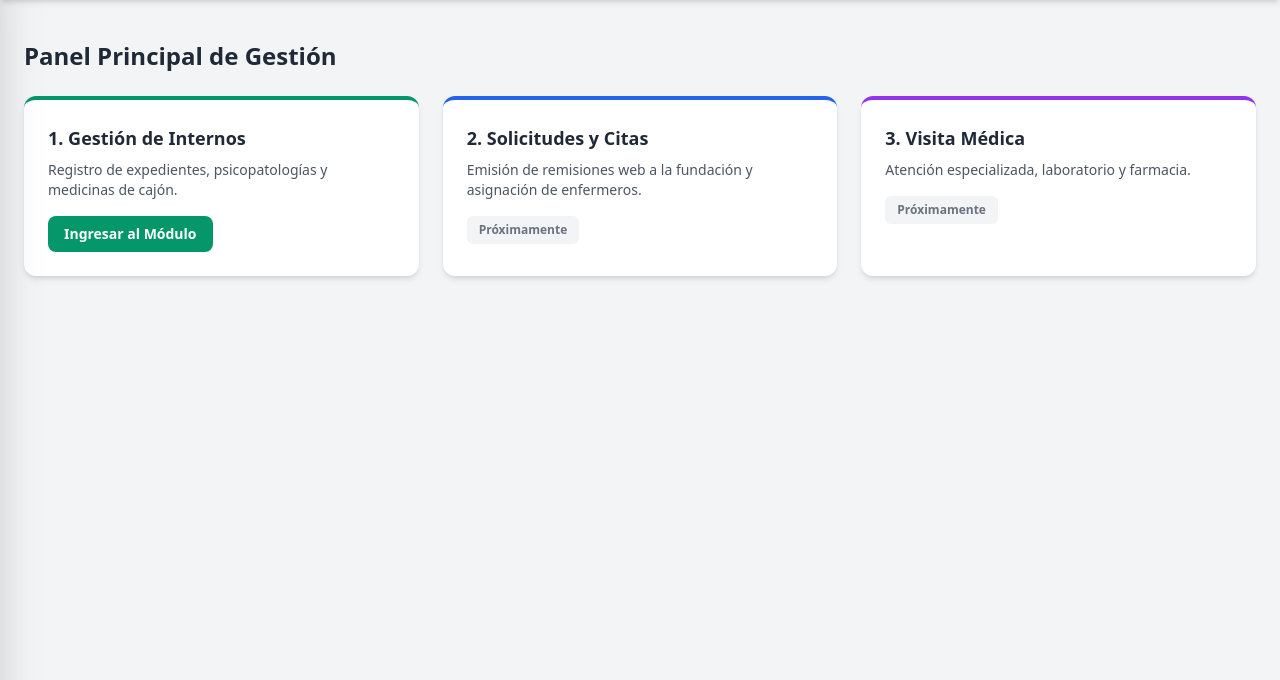
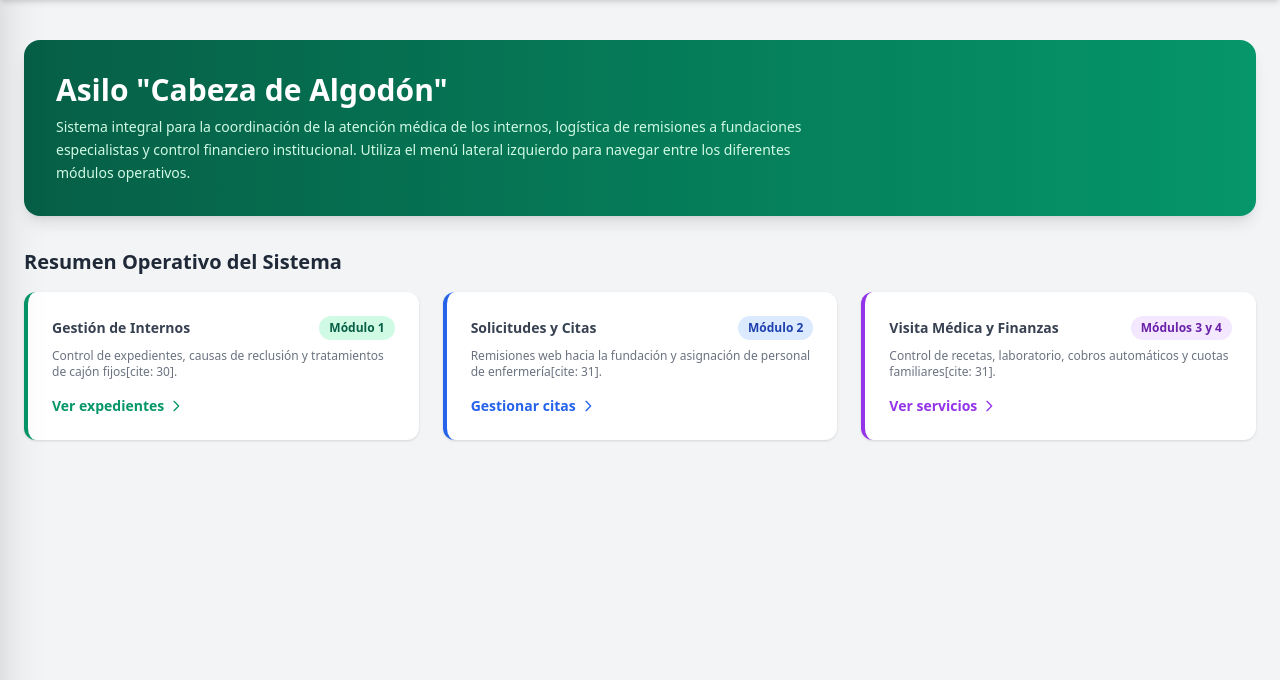
Before and after one commit to Cristian12-Rlopez/Asilo-Cabeza-de-Algodon, a Django app: page /dashboard/ in a window 1280 px wide. Shown: the part 64-744 px from the top of the page. Run offline with Django 5.2, Linux system fonts and the light colour scheme; a user stored in the database is signed in; some libraries are stand-ins or nearby versions.

Commit message:
Actualizando el panel general con informacion institucional del asilo

```diff
--- a/core/templates/core/dashboard.html
+++ b/core/templates/core/dashboard.html
@@ -3,7 +3,7 @@
 <head>
     <meta charset="UTF-8">
     <meta name="viewport" content="width=device-width, initial-scale=1.0">
-    <title>Portal de Usuarios - Asilo Cabeza de Algodón</title>
+    <title>Panel General - Asilo Cabeza de Algodón</title>
     <script src="https://cdn.tailwindcss.com"></script>
 </head>
 <body class="bg-gray-100 min-h-screen relative overflow-x-hidden">
@@ -12,7 +12,7 @@
     <nav class="bg-emerald-700 text-white shadow-md sticky top-0 z-30">
         <div class="max-w-7xl mx-auto px-6 py-3 flex justify-between items-center">
 
-            <!-- Botón Hamburguesa Estilo YouTube y Título -->
+            <!-- Botón Hamburguesa Estilo YouTube -->
             <div class="flex items-center space-x-4">
                 <button onclick="toggleSidebar()" class="p-2 hover:bg-emerald-800 rounded-lg transition focus:outline-none" title="Abrir menú">
                     <svg class="w-6 h-6" fill="none" stroke="currentColor" viewBox="0 0 24 24">
@@ -42,13 +42,11 @@
         </div>
     </nav>
 
-    <!-- CAPA CORTINA (OVERLAY) TIPO YOUTUBE -->
+    <!-- CAPA CORTINA (OVERLAY) -->
     <div id="sidebar-overlay" onclick="toggleSidebar()" class="fixed inset-0 bg-black bg-opacity-50 z-40 hidden transition-opacity"></div>
 
     <!-- MENÚ LATERAL DESPLEGABLE (SIDEBAR DRAWER) -->
     <aside id="sidebar" class="fixed top-0 left-0 h-full w-64 bg-white shadow-2xl z-50 transform -translate-x-full transition-transform duration-300 ease-in-out overflow-y-auto">
-
-        <!-- Cabecera del Menú Lateral -->
         <div class="p-4 bg-emerald-700 text-white flex justify-between items-center">
             <div class="flex items-center space-x-3">
                 <button onclick="toggleSidebar()" class="p-1 hover:bg-emerald-800 rounded-lg transition">
@@ -60,10 +58,7 @@
             </div>
         </div>
 
-        <!-- Lista de Opciones Estilo YouTube -->
         <div class="py-4 divide-y divide-gray-100">
-
-            <!-- Inicio / Dashboard -->
             <div class="px-3 py-2">
                 <a href="/dashboard/" class="flex items-center space-x-3 px-3 py-2 rounded-lg bg-emerald-50 text-emerald-700 font-bold text-sm">
                     <svg class="w-5 h-5" fill="none" stroke="currentColor" viewBox="0 0 24 24">
@@ -73,105 +68,95 @@
                 </a>
             </div>
 
-            <!-- Sección Módulo 1 -->
             <div class="px-3 py-3">
                 <p class="px-3 text-xs font-bold text-emerald-700 uppercase tracking-wider mb-2">1. Gestión de Internos</p>
                 <ul class="space-y-1 text-sm text-gray-700">
-                    <li>
-                        <a href="#" class="flex items-center space-x-3 px-3 py-2 hover:bg-gray-100 rounded-lg transition">
-                            <span class="text-gray-400">•</span>
-                            <span>Listado Expedientes</span>
-                        </a>
-                    </li>
-                    <li>
-                        <a href="#" class="flex items-center space-x-3 px-3 py-2 hover:bg-gray-100 rounded-lg transition">
-                            <span class="text-gray-400">•</span>
-                            <span>Registrar Interno</span>
-                        </a>
-                    </li>
-                    <li>
-                        <a href="#" class="flex items-center space-x-3 px-3 py-2 hover:bg-gray-100 rounded-lg transition">
-                            <span class="text-gray-400">•</span>
-                            <span>Psicopatologías</span>
-                        </a>
-                    </li>
+                    <li><a href="#" class="flex items-center space-x-3 px-3 py-2 hover:bg-gray-100 rounded-lg transition"><span class="text-gray-400">•</span><span>Listado Expedientes</span></a></li>
+                    <li><a href="#" class="flex items-center space-x-3 px-3 py-2 hover:bg-gray-100 rounded-lg transition"><span class="text-gray-400">•</span><span>Registrar Interno</span></a></li>
+                    <li><a href="#" class="flex items-center space-x-3 px-3 py-2 hover:bg-gray-100 rounded-lg transition"><span class="text-gray-400">•</span><span>Psicopatologías</span></a></li>
                 </ul>
             </div>
 
-            <!-- Sección Módulo 2 -->
             <div class="px-3 py-3">
                 <p class="px-3 text-xs font-bold text-blue-700 uppercase tracking-wider mb-2">2. Solicitudes y Citas</p>
                 <ul class="space-y-1 text-sm text-gray-700">
-                    <li>
-                        <a href="#" class="flex items-center space-x-3 px-3 py-2 hover:bg-gray-100 rounded-lg transition">
-                            <span class="text-gray-400">•</span>
-                            <span>Remisiones Web</span>
-                        </a>
-                    </li>
-                    <li>
-                        <a href="#" class="flex items-center space-x-3 px-3 py-2 hover:bg-gray-100 rounded-lg transition">
-                            <span class="text-gray-400">•</span>
-                            <span>Asignación Enfermeros</span>
-                        </a>
-                    </li>
+                    <li><a href="#" class="flex items-center space-x-3 px-3 py-2 hover:bg-gray-100 rounded-lg transition"><span class="text-gray-400">•</span><span>Remisiones Web</span></a></li>
+                    <li><a href="#" class="flex items-center space-x-3 px-3 py-2 hover:bg-gray-100 rounded-lg transition"><span class="text-gray-400">•</span><span>Asignación Enfermeros</span></a></li>
                 </ul>
             </div>
 
-            <!-- Sección Módulo 3 -->
             <div class="px-3 py-3">
                 <p class="px-3 text-xs font-bold text-purple-700 uppercase tracking-wider mb-2">3. Visita Médica</p>
                 <ul class="space-y-1 text-sm text-gray-700">
-                    <li>
-                        <a href="#" class="flex items-center space-x-3 px-3 py-2 hover:bg-gray-100 rounded-lg transition">
-                            <span class="text-gray-400">•</span>
-                            <span>Atención Especializada</span>
-                        </a>
-                    </li>
-                    <li>
-                        <a href="#" class="flex items-center space-x-3 px-3 py-2 hover:bg-gray-100 rounded-lg transition">
-                            <span class="text-gray-400">•</span>
-                            <span>Farmacia / Medicinas</span>
-                        </a>
-                    </li>
+                    <li><a href="#" class="flex items-center space-x-3 px-3 py-2 hover:bg-gray-100 rounded-lg transition"><span class="text-gray-400">•</span><span>Atención Especializada</span></a></li>
+                    <li><a href="#" class="flex items-center space-x-3 px-3 py-2 hover:bg-gray-100 rounded-lg transition"><span class="text-gray-400">•</span><span>Farmacia / Medicinas</span></a></li>
                 </ul>
             </div>
-
         </div>
     </aside>
 
-    <!-- CONTENIDO PRINCIPAL -->
+    <!-- CONTENIDO PRINCIPAL: INFORMACIÓN GENERAL DEL ASILO -->
     <div class="max-w-7xl mx-auto py-10 px-6">
-        <h2 class="text-2xl font-bold text-gray-800 mb-6">Panel Principal de Gestión</h2>
 
-        <div class="grid grid-cols-1 md:grid-cols-3 gap-6">
-            <div class="bg-white p-6 rounded-xl shadow-md border-t-4 border-emerald-600 hover:shadow-lg transition">
-                <h3 class="text-lg font-bold text-gray-800 mb-2">1. Gestión de Internos</h3>
-                <p class="text-gray-600 text-sm mb-4">Registro de expedientes, psicopatologías y medicinas de cajón.</p>
-                <a href="#" class="inline-block bg-emerald-600 text-white text-sm font-semibold px-4 py-2 rounded-lg hover:bg-emerald-700 transition">
-                    Ingresar al Módulo
+        <!-- Tarjeta de Bienvenida Institucional -->
+        <div class="bg-gradient-to-r from-emerald-800 to-emerald-600 rounded-2xl shadow-lg text-white p-8 mb-8">
+            <h2 class="text-3xl font-bold mb-2">Asilo "Cabeza de Algodón"</h2>
+            <p class="text-emerald-100 text-sm max-w-3xl leading-relaxed">
+                Sistema integral para la coordinación de la atención médica de los internos, logística de remisiones a fundaciones especialistas y control financiero institucional. Utiliza el menú lateral izquierdo para navegar entre los diferentes módulos operativos.
+            </p>
+        </div>
+
+        <!-- Panel de Estadísticas y Resumen Rápido -->
+        <h3 class="text-xl font-bold text-gray-800 mb-4">Resumen Operativo del Sistema</h3>
+
+        <div class="grid grid-cols-1 md:grid-cols-3 gap-6 mb-10">
+            <!-- Bloque 1: Internos -->
+            <div class="bg-white p-6 rounded-xl shadow border-l-4 border-emerald-600">
+                <div class="flex justify-between items-center mb-2">
+                    <h4 class="font-bold text-gray-700 text-sm">Gestión de Internos</h4>
+                    <span class="bg-emerald-100 text-emerald-800 text-xs px-2.5 py-1 rounded-full font-semibold">Módulo 1</span>
+                </div>
+                <p class="text-gray-500 text-xs mb-4">Control de expedientes, causas de reclusión y tratamientos de cajón fijos[cite: 30].</p>
+                <a href="#" class="text-emerald-600 hover:underline text-sm font-bold flex items-center space-x-1">
+                    <span>Ver expedientes</span>
+                    <svg class="w-4 h-4" fill="none" stroke="currentColor" viewBox="0 0 24 24"><path stroke-linecap="round" stroke-linejoin="round" stroke-width="2" d="M9 5l7 7-7 7"></path></svg>
                 </a>
             </div>
 
-            <div class="bg-white p-6 rounded-xl shadow-md border-t-4 border-blue-600 hover:shadow-lg transition">
-                <h3 class="text-lg font-bold text-gray-800 mb-2">2. Solicitudes y Citas</h3>
-                <p class="text-gray-600 text-sm mb-4">Emisión de remisiones web a la fundación y asignación de enfermeros.</p>
-                <span class="inline-block bg-gray-100 text-gray-500 text-xs font-semibold px-3 py-1.5 rounded-md">Próximamente</span>
+            <!-- Bloque 2: Solicitudes -->
+            <div class="bg-white p-6 rounded-xl shadow border-l-4 border-blue-600">
+                <div class="flex justify-between items-center mb-2">
+                    <h4 class="font-bold text-gray-700 text-sm">Solicitudes y Citas</h4>
+                    <span class="bg-blue-100 text-blue-800 text-xs px-2.5 py-1 rounded-full font-semibold">Módulo 2</span>
+                </div>
+                <p class="text-gray-500 text-xs mb-4">Remisiones web hacia la fundación y asignación de personal de enfermería[cite: 31].</p>
+                <a href="#" class="text-blue-600 hover:underline text-sm font-bold flex items-center space-x-1">
+                    <span>Gestionar citas</span>
+                    <svg class="w-4 h-4" fill="none" stroke="currentColor" viewBox="0 0 24 24"><path stroke-linecap="round" stroke-linejoin="round" stroke-width="2" d="M9 5l7 7-7 7"></path></svg>
+                </a>
             </div>
 
-            <div class="bg-white p-6 rounded-xl shadow-md border-t-4 border-purple-600 hover:shadow-lg transition">
-                <h3 class="text-lg font-bold text-gray-800 mb-2">3. Visita Médica</h3>
-                <p class="text-gray-600 text-sm mb-4">Atención especializada, laboratorio y farmacia.</p>
-                <span class="inline-block bg-gray-100 text-gray-500 text-xs font-semibold px-3 py-1.5 rounded-md">Próximamente</span>
+            <!-- Bloque 3: Visita Médica y Finanzas -->
+            <div class="bg-white p-6 rounded-xl shadow border-l-4 border-purple-600">
+                <div class="flex justify-between items-center mb-2">
+                    <h4 class="font-bold text-gray-700 text-sm">Visita Médica y Finanzas</h4>
+                    <span class="bg-purple-100 text-purple-800 text-xs px-2.5 py-1 rounded-full font-semibold">Módulos 3 y 4</span>
+                </div>
+                <p class="text-gray-500 text-xs mb-4">Control de recetas, laboratorio, cobros automáticos y cuotas familiares[cite: 31].</p>
+                <a href="#" class="text-purple-600 hover:underline text-sm font-bold flex items-center space-x-1">
+                    <span>Ver servicios</span>
+                    <svg class="w-4 h-4" fill="none" stroke="currentColor" viewBox="0 0 24 24"><path stroke-linecap="round" stroke-linejoin="round" stroke-width="2" d="M9 5l7 7-7 7"></path></svg>
+                </a>
             </div>
         </div>
+
     </div>
 
-    <!-- SCRIPT DE CONTROL DEL MENÚ LATERAL -->
+    <!-- SCRIPT DE CONTROL -->
     <script>
         function toggleSidebar() {
             const sidebar = document.getElementById('sidebar');
             const overlay = document.getElementById('sidebar-overlay');
-
             sidebar.classList.toggle('-translate-x-full');
             overlay.classList.toggle('hidden');
         }
```
